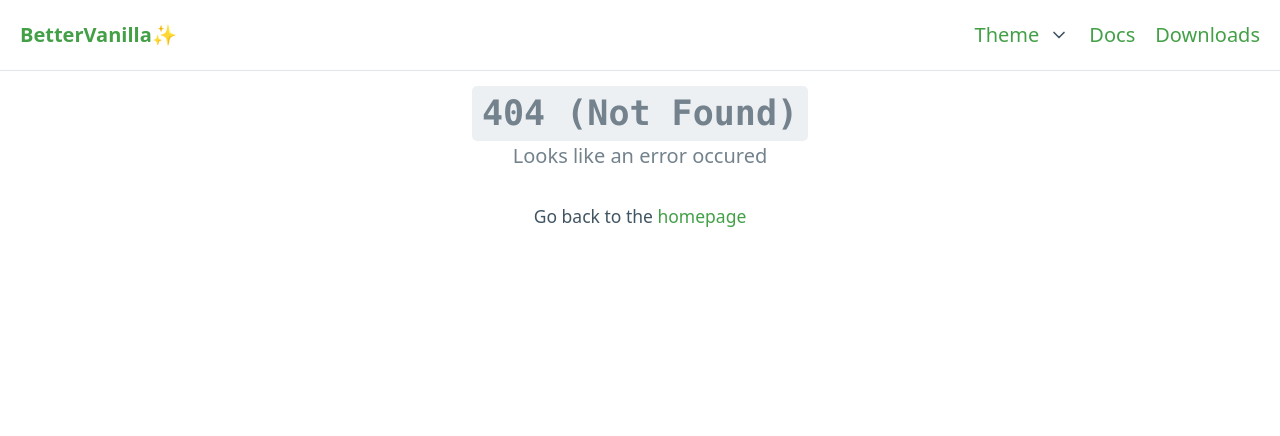
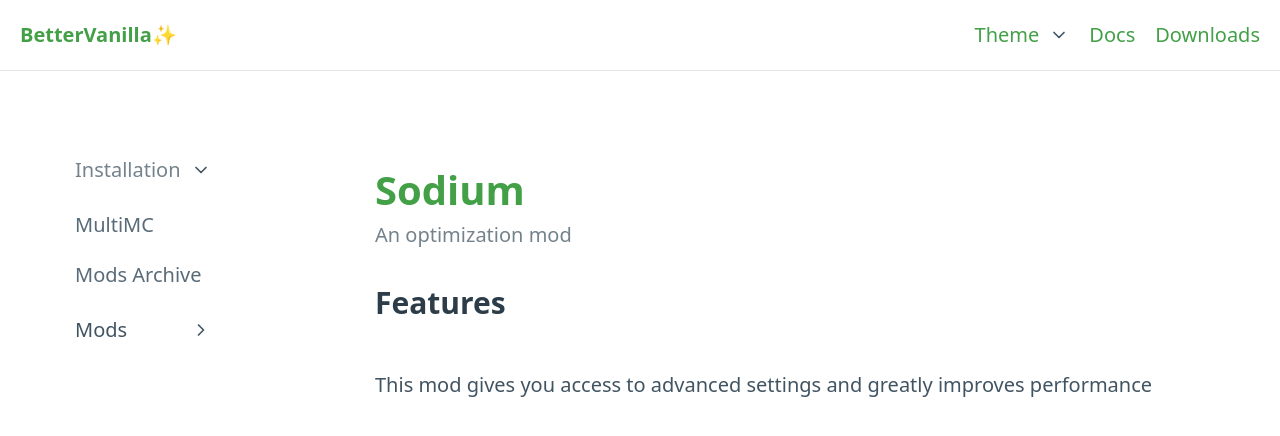
Before and after one commit to iamnikl/bettervanilla, a SvelteKit app in the folder bettervanilla/: page /docs/mods/Sodium in a window 1280 px wide. Before the commit this address had no page. Shown: the top 436 px of the page. Built offline with nearby package versions, Linux system fonts and the light colour scheme.

Commit message:
added Sodium page

```diff
--- /dev/null
+++ b/bettervanilla/src/routes/docs/mods/Sodium/+page.svelte
@@ -0,0 +1,13 @@
+<svelte:head>
+	<title>Docs • Sodium</title>
+	<meta name="description" content="Why was Sodium added to the modpack" />
+</svelte:head>
+
+<hgroup>
+	<h1><a href="https://modrinth.com/mod/sodium" target="_blank" rel="noopener noreferrer">Sodium</a></h1>
+	<h2>An optimization mod</h2>
+</hgroup>
+<h3>Features</h3>
+<p>
+	This mod gives you access to advanced settings and greatly improves performance
+</p>
```
